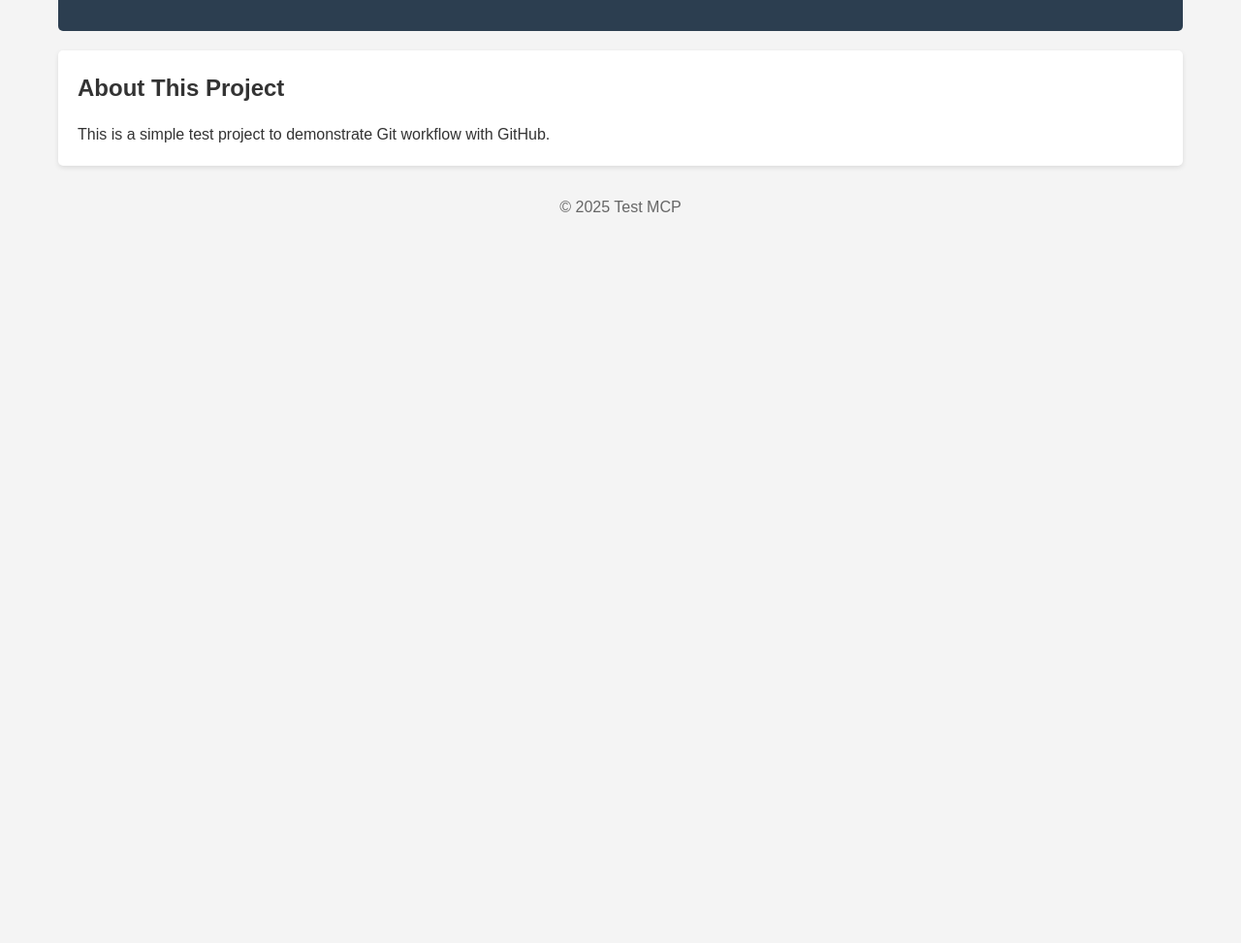
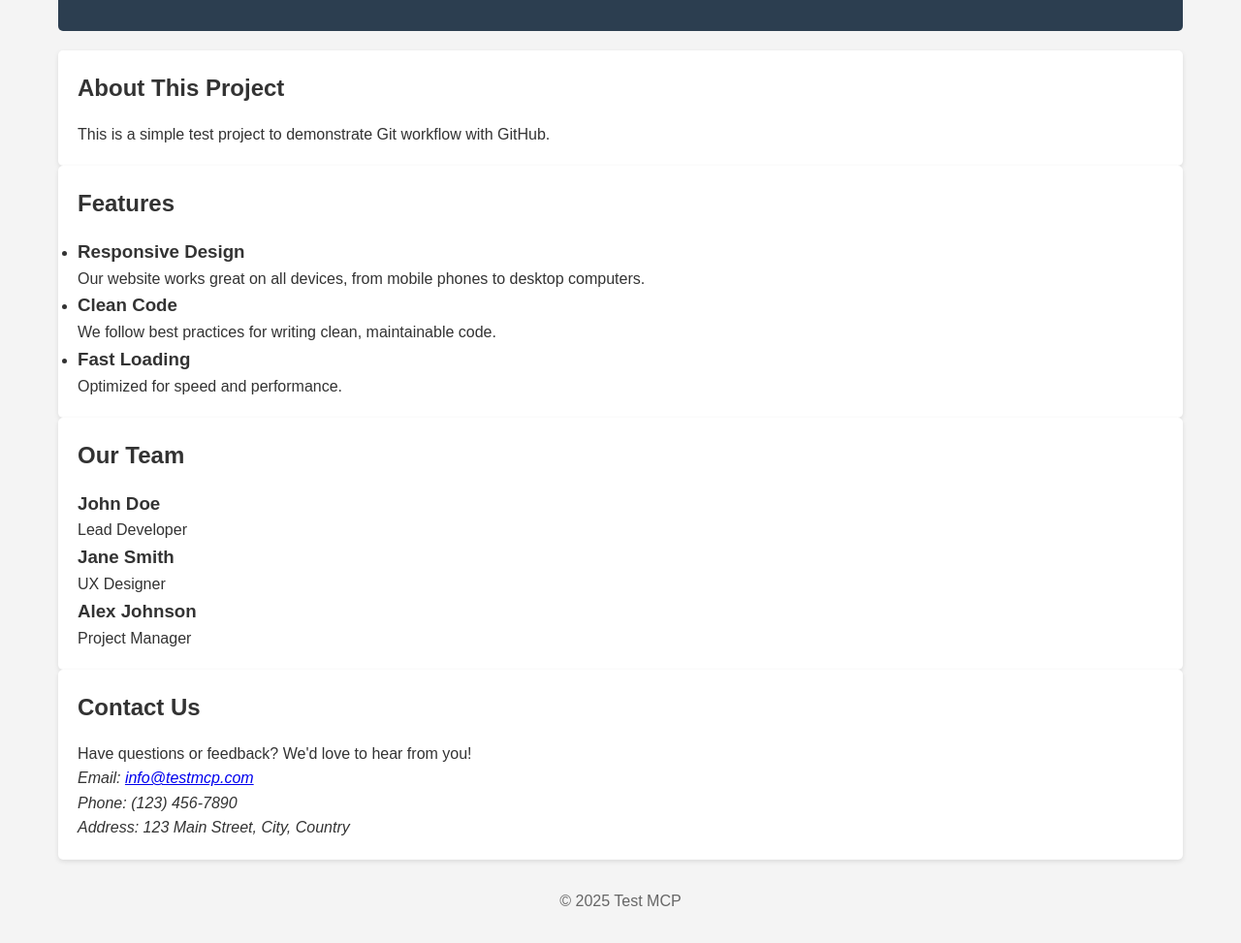
Before and after one commit to KUNDAN1334/test-mcp, a plain HTML site: page index.html in a window 1280 px wide. Shown: the part 94-1067 px from the top of the page at 97% size. Before the commit the page ends 800 px from the top, so only its background shows below. Drawn offline with Linux system fonts and the light colour scheme.

Commit message:
Add more content sections as per issue #1

```diff
--- a/index.html
+++ b/index.html
@@ -15,6 +15,52 @@
             <h2>About This Project</h2>
             <p>This is a simple test project to demonstrate Git workflow with GitHub.</p>
         </section>
+
+        <section class="features">
+            <h2>Features</h2>
+            <ul>
+                <li>
+                    <h3>Responsive Design</h3>
+                    <p>Our website works great on all devices, from mobile phones to desktop computers.</p>
+                </li>
+                <li>
+                    <h3>Clean Code</h3>
+                    <p>We follow best practices for writing clean, maintainable code.</p>
+                </li>
+                <li>
+                    <h3>Fast Loading</h3>
+                    <p>Optimized for speed and performance.</p>
+                </li>
+            </ul>
+        </section>
+
+        <section class="team">
+            <h2>Our Team</h2>
+            <div class="team-members">
+                <div class="team-member">
+                    <h3>John Doe</h3>
+                    <p>Lead Developer</p>
+                </div>
+                <div class="team-member">
+                    <h3>Jane Smith</h3>
+                    <p>UX Designer</p>
+                </div>
+                <div class="team-member">
+                    <h3>Alex Johnson</h3>
+                    <p>Project Manager</p>
+                </div>
+            </div>
+        </section>
+
+        <section class="contact">
+            <h2>Contact Us</h2>
+            <p>Have questions or feedback? We'd love to hear from you!</p>
+            <address>
+                <p>Email: <a href="mailto:info@testmcp.com">info@testmcp.com</a></p>
+                <p>Phone: (123) 456-7890</p>
+                <p>Address: 123 Main Street, City, Country</p>
+            </address>
+        </section>
     </main>
     <footer>
         <p>&copy; 2025 Test MCP</p>
```
